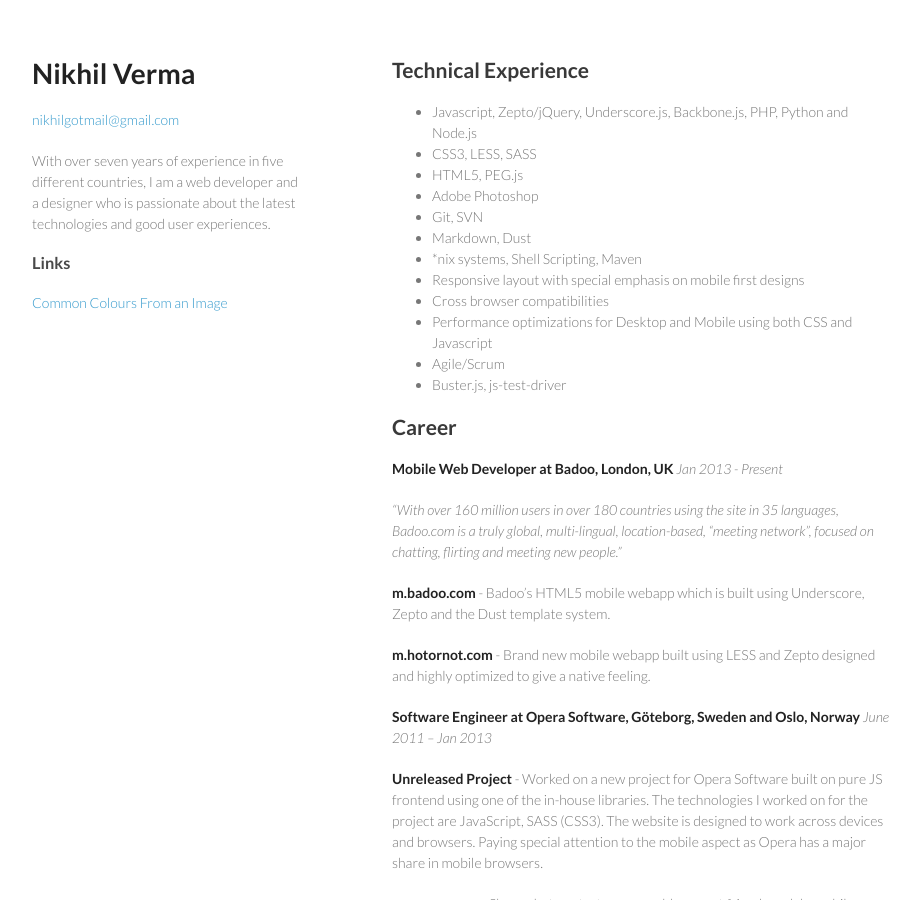
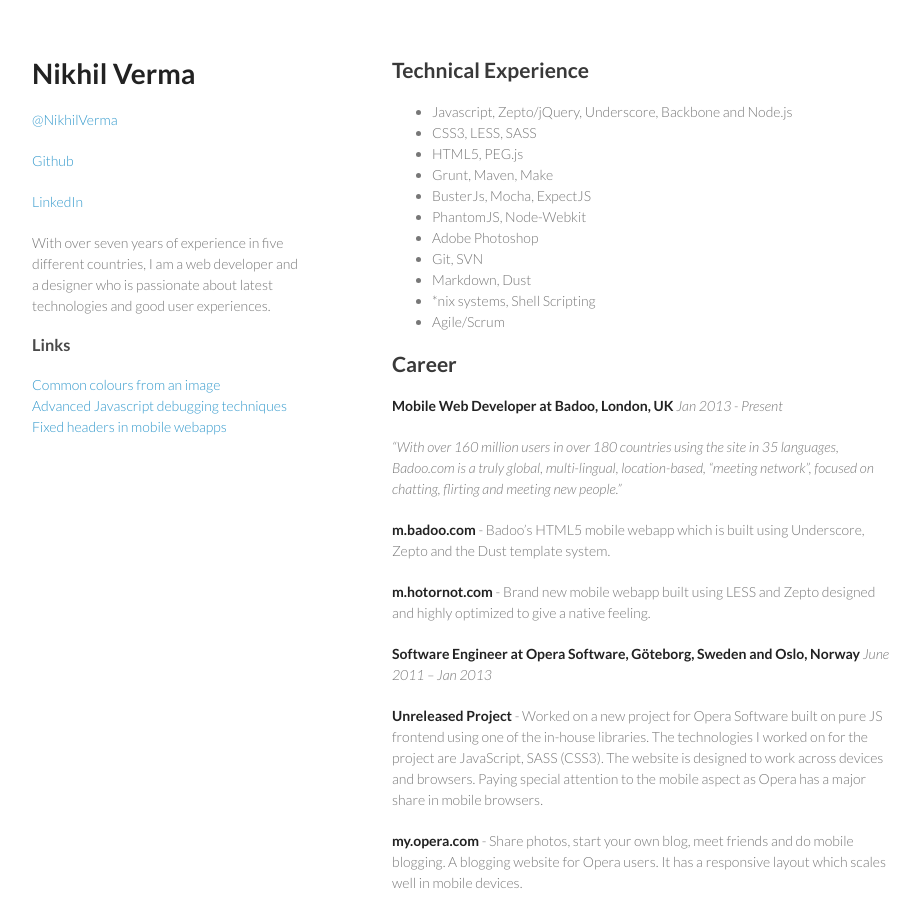
Before and after one commit to NikhilVerma/NikhilVerma.github.io, a Jekyll site: the page built from index.html, in a window 1280 px wide and 900 px high. Shown: the whole window, without its empty margins (178-1098 px from the left). Built offline with Jekyll 4.4.1, drawn with Linux system fonts in a browser that asks for light colours.

Commit message:
Update some info about myself

```diff
--- a/_includes/resume.md
+++ b/_includes/resume.md
@@ -1,18 +1,17 @@
 
 ## Technical Experience
 
-* Javascript, Zepto/jQuery, Underscore.js, Backbone.js, PHP, Python and Node.js
+* Javascript, Zepto/jQuery, Underscore, Backbone and Node.js
 * CSS3, LESS, SASS
 * HTML5, PEG.js
+* Grunt, Maven, Make
+* BusterJs, Mocha, ExpectJS
+* PhantomJS, Node-Webkit
 * Adobe Photoshop
 * Git, SVN
 * Markdown, Dust
-* \*nix systems, Shell Scripting, Maven
-* Responsive layout with special emphasis on mobile first designs
-* Cross browser compatibilities
-* Performance optimizations for Desktop and Mobile using both CSS and Javascript
+* \*nix systems, Shell Scripting
 * Agile/Scrum
-* Buster.js, js-test-driver
 
 
 ## Career
--- a/_layouts/default.html
+++ b/_layouts/default.html
@@ -2,10 +2,16 @@
     <div class="wrapper">
       <header>
         <h1>Nikhil Verma</h1>
-        <p><a href="mailto:nikhilgotmail@gmail.com">nikhilgotmail@gmail.com</a></p>
-        <p>With over seven years of experience in five different countries, I am a web developer and a designer who is passionate about the latest technologies and good user experiences.</p>
+        <p><a href="https://twitter.com/NikhilVerma">@NikhilVerma</a></p>
+        <p><a href="https://github.com/NikhilVerma">Github</a></p>
+        <p><a href="https://linkedin.com/in/nikhilverma7">LinkedIn</a></p>
+        <p>With over seven years of experience in five different countries, I am a web developer and a designer who is passionate about latest technologies and good user experiences.</p>
         <h3>Links</h3>
-        <a href="/experiments/common_colours/">Common Colours From an Image</a>
+        <a href="/experiments/common_colours/">Common colours from an image</a>
+        <br/>
+        <a href="http://techblog.badoo.com/blog/2013/11/18/5-advanced-javascript-and-web-debugging-techniques-you-should-know-about/" target="_blank">Advanced Javascript debugging techniques</a>
+        <br/>
+        <a href="http://techblog.badoo.com/blog/2013/07/08/fixed-headers-in-mobile-webapps/" target="_blank">Fixed headers in mobile webapps</a>
       </header>
 
       {{ content }}
```
Also changed, not shown: 1 other file.
